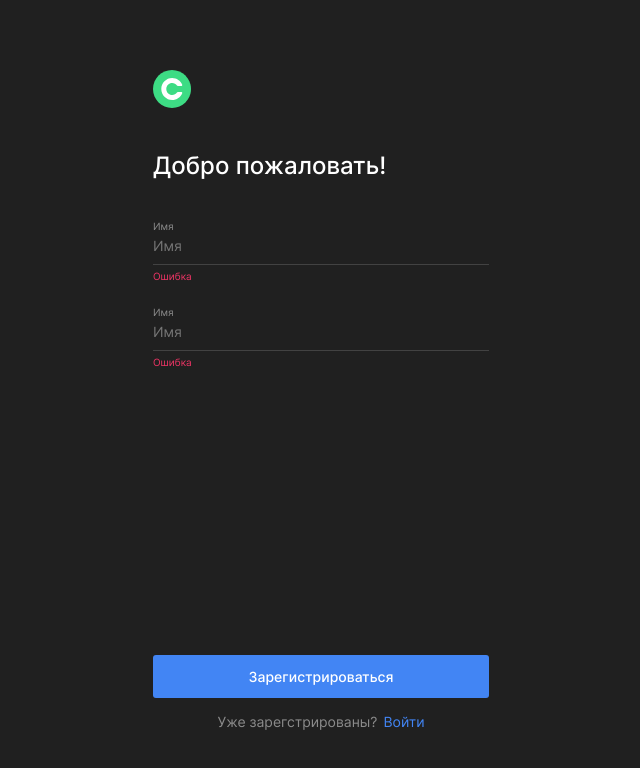
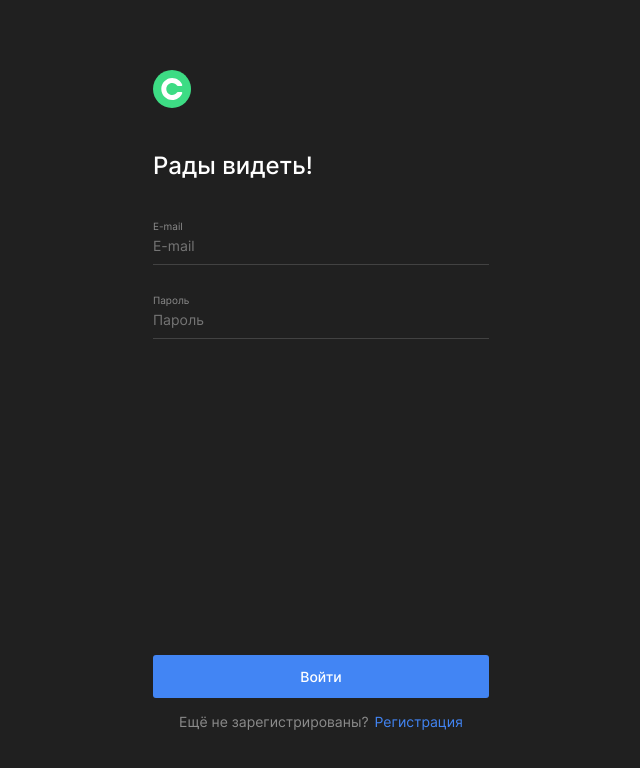
Before and after one commit to dzoric1/movies-explorer-frontend, a React (Create React App) app: page /signin in a window 1280 px wide. Shown: the top 768 px of the page, without its empty margins (319-959 px from the left). Built offline with nearby package versions, Linux system fonts and the light colour scheme.

Commit message:
realized signin and signup

```diff
--- a/src/components/Auth/Auth.jsx
+++ b/src/components/Auth/Auth.jsx
@@ -1,34 +1,43 @@
 import { Link } from 'react-router-dom';
-import AuthInput from '../AuthInput/AuthInput';
-import './Auth.css'
-import logo from '../../assets/images/logo.svg'
+import './Auth.css';
+import logo from '../../assets/images/logo.svg';
 
-const Auth = () => {
+const Auth = (
+  {
+    title,
+    bottomText,
+    bottomLinkText,
+    bottomLink,
+    submitButtonText,
+    children,
+    isValid,
+  }
+) => {
   return (
     <main className="auth container">
       <Link to="/">
         <img className="auth__logo" src={logo} alt="Логотип" />
       </Link>
-      <h1 className="auth__title">Добро пожаловать!</h1>
+      <h1 className="auth__title">{title}</h1>
       <form className="auth__form">
         <div className='auth__form-inputs'>
-          <AuthInput />
-          <AuthInput />
+          {children}
         </div>
         <div className='auth__form-footer'>
           <button
             className="auth__submit hover-opacity"
             type="submit"
+            disabled={!isValid}
           >
-            Зарегистрироваться
+            {submitButtonText}
           </button>
           <p className='auth__bottom-text'>
-            Уже зарегстрированы?
+            {bottomText}
             <Link
               className="auth__bottom-link hover-opacity"
-              to='/signin'
+              to={bottomLink}
             >
-              Войти
+              {bottomLinkText}
             </Link>
           </p>
         </div>
--- a/src/components/AuthInput/AuthInput.jsx
+++ b/src/components/AuthInput/AuthInput.jsx
@@ -1,10 +1,29 @@
 import './AuthInput.css';
 
-const AuthInput = () => (
+const AuthInput = ({
+  type,
+  label,
+  name,
+  value,
+  minLength = null,
+  maxLength = null,
+  error,
+  handleChange,
+}) => (
   <label className='auth-input'>
-    <span className='auth-input__label'>Имя</span>
-    <input className='auth-input__input' type='text' placeholder='Имя' />
-    <span className='auth-input__error'>Ошибка</span>
+    <span className='auth-input__label'>{label}</span>
+    <input
+      className='auth-input__input'
+      type={type}
+      placeholder={label}
+      value={value}
+      name={name}
+      minLength={minLength}
+      maxLength={maxLength}
+      onChange={handleChange}
+      required
+    />
+    <span className='auth-input__error'>{error}</span>
   </label>
 );
 export default AuthInput;
--- a/src/components/Login/Login.jsx
+++ b/src/components/Login/Login.jsx
@@ -1,9 +1,39 @@
 import Auth from '../Auth/Auth';
+import AuthInput from '../AuthInput/AuthInput';
+import useValidationForm from "../../utils/useValidationForm";
 import './Login.css'
 
 const Login = () => {
+  const { inputValues, errors, isValid, handleChange } = useValidationForm();
+
   return (
-    <Auth />
+    <Auth
+      title='Рады видеть!'
+      bottomText='Ещё не зарегистрированы?'
+      bottomLinkText="Регистрация"
+      bottomLink='/signup'
+      submitButtonText='Войти'
+      isValid={isValid}
+    >
+      <AuthInput
+        type='email'
+        label='E-mail'
+        name='email'
+        value={inputValues.email}
+        error={errors.email}
+        handleChange={handleChange}
+      />
+      <AuthInput
+        type='password'
+        label='Пароль'
+        name='password'
+        value={inputValues.password}
+        minLength='8'
+        maxLength='30'
+        error={errors.password}
+        handleChange={handleChange}
+      />
+    </Auth>
   );
 }
 
--- a/src/components/Register/Register.jsx
+++ b/src/components/Register/Register.jsx
@@ -1,9 +1,49 @@
 import Auth from '../Auth/Auth';
+import AuthInput from '../AuthInput/AuthInput';
+import useValidationForm from "../../utils/useValidationForm";
 import './Register.css'
 
 const Register = () => {
+  const { inputValues, errors, isValid, handleChange } = useValidationForm();
+
   return (
-    <Auth />
+    <Auth
+      title='Добро Пожаловать!'
+      bottomText='Уже зарегистрированы?'
+      bottomLinkText="Войти"
+      bottomLink='/signin'
+      submitButtonText='Зарегистрироваться'
+      isValid={isValid}
+    >
+      <AuthInput
+        type='text'
+        label='Имя'
+        name='name'
+        value={inputValues.name}
+        minLength='2'
+        maxLength='30'
+        error={errors.name}
+        handleChange={handleChange}
+      />
+      <AuthInput
+        type='email'
+        label='E-mail'
+        name='email'
+        value={inputValues.email}
+        error={errors.email}
+        handleChange={handleChange}
+      />
+      <AuthInput
+        type='password'
+        label='Пароль'
+        name='password'
+        value={inputValues.password}
+        minLength='8'
+        maxLength='30'
+        error={errors.password}
+        handleChange={handleChange}
+      />
+    </Auth>
   );
 }
 
```
